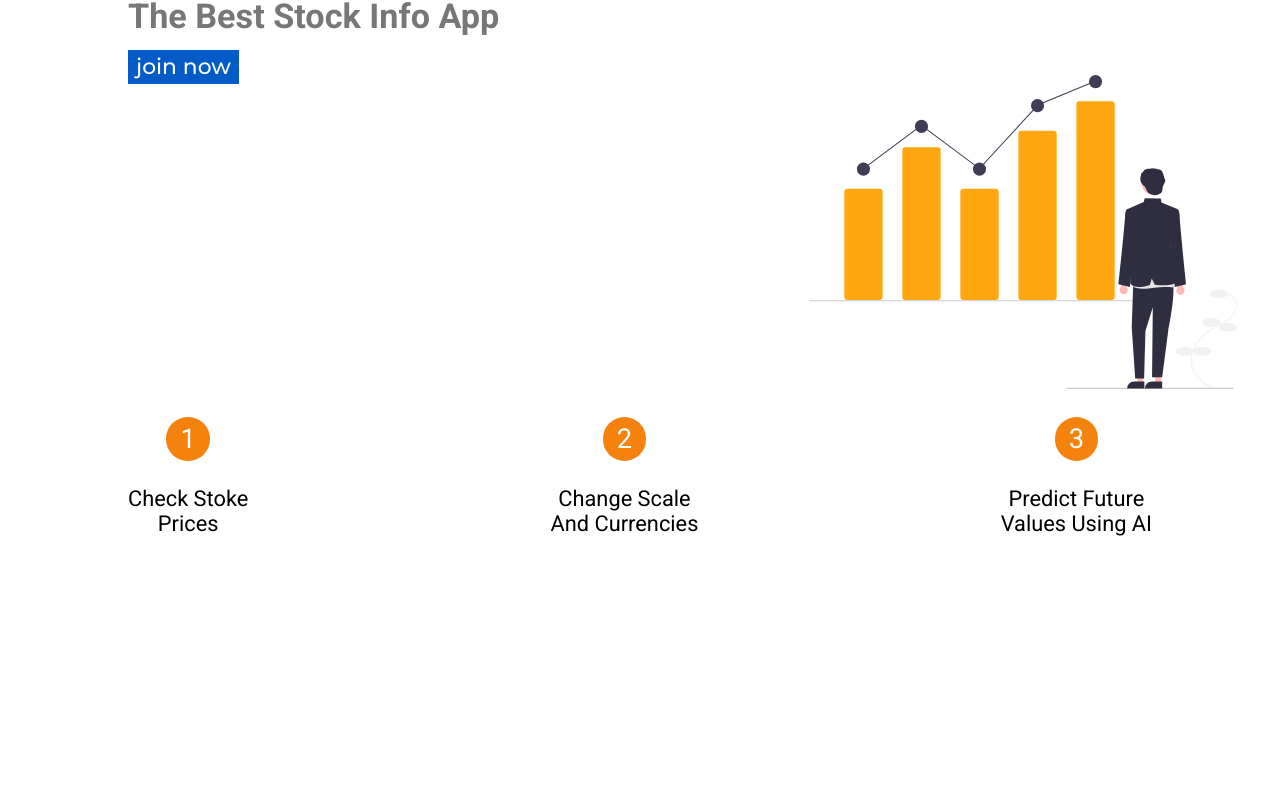
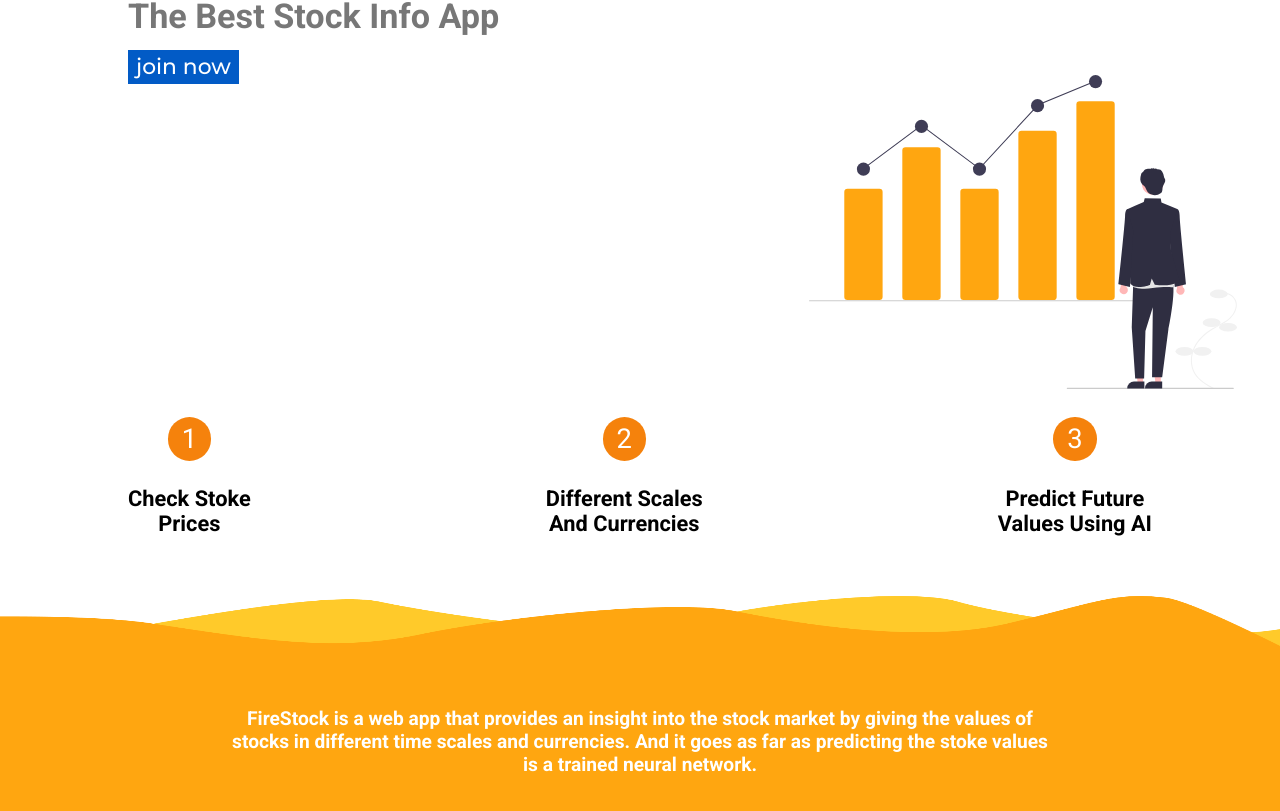
Before and after one commit to marzouk2002/-firestock, a React (Create React App) app: page / in a window 1280 px wide. Shown: the part 303-1114 px from the top of the page. Before the commit the page ends 867 px from the top, so only its background shows below. Built offline with nearby package versions, Linux system fonts and the light colour scheme.

Commit message:
third section done

```diff
--- a/src/components/Home.js
+++ b/src/components/Home.js
@@ -36,7 +36,7 @@ export default function Home() {
                             <p>2</p>
                         </div>
                         <div className="text">
-                            <p>Change scale</p>
+                            <p>different scales</p>
                             <p>and currencies</p>
                         </div>
                     </div>
@@ -50,6 +50,11 @@ export default function Home() {
                         </div>
                     </div>
                 </section>
+                <section className="sec-3">
+                    <div className="content">
+                        <p>FireStock is a web app that provides an insight into the stock market by giving the values of stocks in different time scales and currencies. And it goes as far as predicting the stoke values is a trained neural network.</p>
+                    </div>
+                </section>
             </main>
         </div>
     )
--- a/src/css/components/Home.css
+++ b/src/css/components/Home.css
@@ -102,6 +102,25 @@ header a:hover {
   text-align: center;
   font-size: calc(9px + 1vw);
   text-transform: capitalize;
+  font-weight: 700;
+}
+
+.sec-3 {
+  margin-top: 4vh;
+  min-height: 30vh;
+  background: url("../images/footer-bg.png") no-repeat;
+  background-size: 100% 100%;
+  display: grid;
+  place-items: center;
+}
+.sec-3 .content {
+  padding: 0 15%;
+  margin: 3%;
+  margin-top: 7%;
+  text-align: center;
+  font-size: 1.2rem;
+  color: #fff;
+  font-weight: 600;
 }
 
 /*# sourceMappingURL=Home.css.map */
--- a/src/css/index.css
+++ b/src/css/index.css
@@ -102,6 +102,25 @@ header a:hover {
   text-align: center;
   font-size: calc(9px + 1vw);
   text-transform: capitalize;
+  font-weight: 700;
+}
+
+.sec-3 {
+  margin-top: 4vh;
+  min-height: 30vh;
+  background: url("../images/footer-bg.png") no-repeat;
+  background-size: 100% 100%;
+  display: grid;
+  place-items: center;
+}
+.sec-3 .content {
+  padding: 0 15%;
+  margin: 3%;
+  margin-top: 7%;
+  text-align: center;
+  font-size: 1.2rem;
+  color: #fff;
+  font-weight: 600;
 }
 
 * {
--- a/src/scss/abstracts/_typography.scss
+++ b/src/scss/abstracts/_typography.scss
@@ -2,8 +2,8 @@
 
 $lg-title: calc(60px + 4vw);
 $sm-title: calc(15px + 1.5vw);
-$lg-text: calc(12px + 1.2vw);
-$md-text: calc(9px + 1vw);
+$xl-text: calc(12px + 1.2vw);
+$lg-text: calc(9px + 1vw);
 
 h1 {
   font-weight: bold;
--- a/src/scss/components/Home.scss
+++ b/src/scss/components/Home.scss
@@ -64,7 +64,7 @@ header {
     color: white;
     font-family: Montserrat;
     background: $sc-color-sd;
-    font-size: $md-text;
+    font-size: $lg-text;
     padding: 0.2rem 0.5rem;
     padding-bottom: 0.3rem;
     transition: background ease-out 0.3s, letter-spacing ease-in-out 0.3s;
@@ -94,7 +94,7 @@ header {
     $size: calc(1rem + 12px + 1.2vw);
     width: $size;
     height: $size;
-    font-size: $lg-text;
+    font-size: $xl-text;
     background-color: $pr-color-fd;
     border-radius: 50%;
     color: white;
@@ -104,7 +104,27 @@ header {
 
   .text {
     text-align: center;
-    font-size: $md-text;
+    font-size: $lg-text;
     text-transform: capitalize;
+    font-weight: 700;
   }
 }
+
+.sec-3 {
+  margin-top: 4vh;
+  min-height: 30vh;
+  background: url('../images/footer-bg.png') no-repeat;
+  background-size: 100% 100%;
+  display: grid;
+  place-items: center;
+
+  .content {
+    padding: 0 15%;
+    margin: 3%;
+    margin-top: 7%;
+    text-align: center;
+    font-size: 1.2rem;
+    color: #fff;
+    font-weight: 600;
+  }
+}
```
Also changed, not shown: 2 other files (tests, documents, lock files or other folders).
